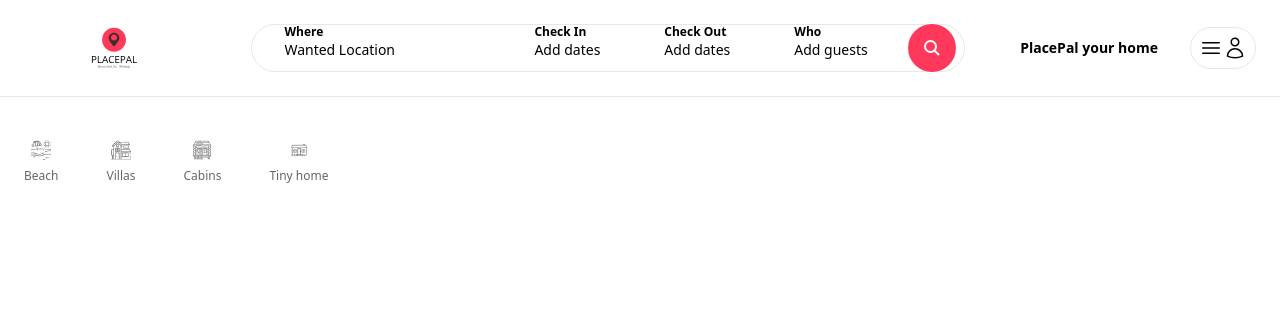
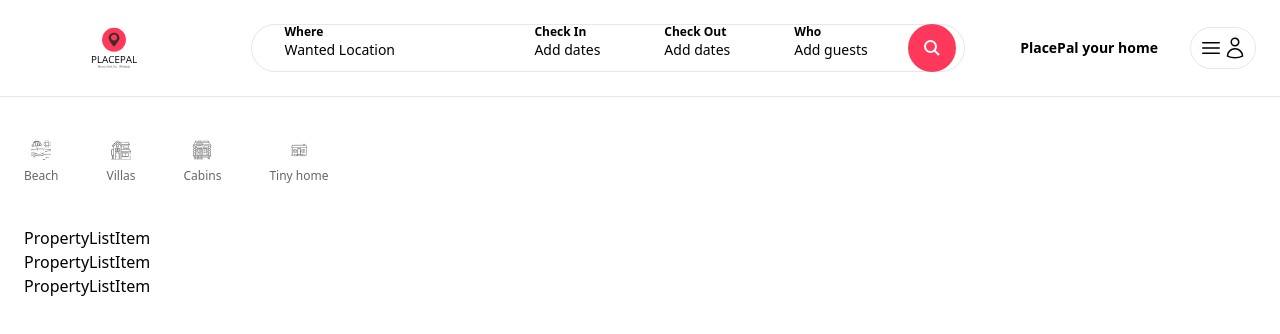
Before and after one commit to BabaMboga/PlacePal, a Next.js app in the folder placepal/: page / in a window 1280 px wide. Shown: the top 334 px of the page. Built offline with nearby package versions, Linux system fonts and the light colour scheme.

Commit message:
added two new components

```diff
--- /dev/null
+++ b/placepal/app/components/properties/PropertyList.tsx
@@ -0,0 +1,14 @@
+import React from 'react';
+import PropertyListItem from './PropertyListItem';
+
+const PropertyList = () => {
+  return (
+    <>
+        <PropertyListItem />
+        <PropertyListItem />
+        <PropertyListItem />
+    </>
+  )
+}
+
+export default PropertyList;
--- /dev/null
+++ b/placepal/app/components/properties/PropertyListItem.tsx
@@ -0,0 +1,9 @@
+import React from 'react'
+
+const PropertyListItem = () => {
+  return (
+    <div>PropertyListItem</div>
+  )
+}
+
+export default PropertyListItem;
--- a/placepal/app/page.tsx
+++ b/placepal/app/page.tsx
@@ -1,9 +1,12 @@
 import Categories from "./components/Categories";
+import PropertyList from "./components/properties/PropertyList";
+
 
 export default function Home() {
   return (
     <main className="max-w-[1500px] mx-auto px-6">
       <Categories />
+      <PropertyList />
     </main>
   );
 }
```
